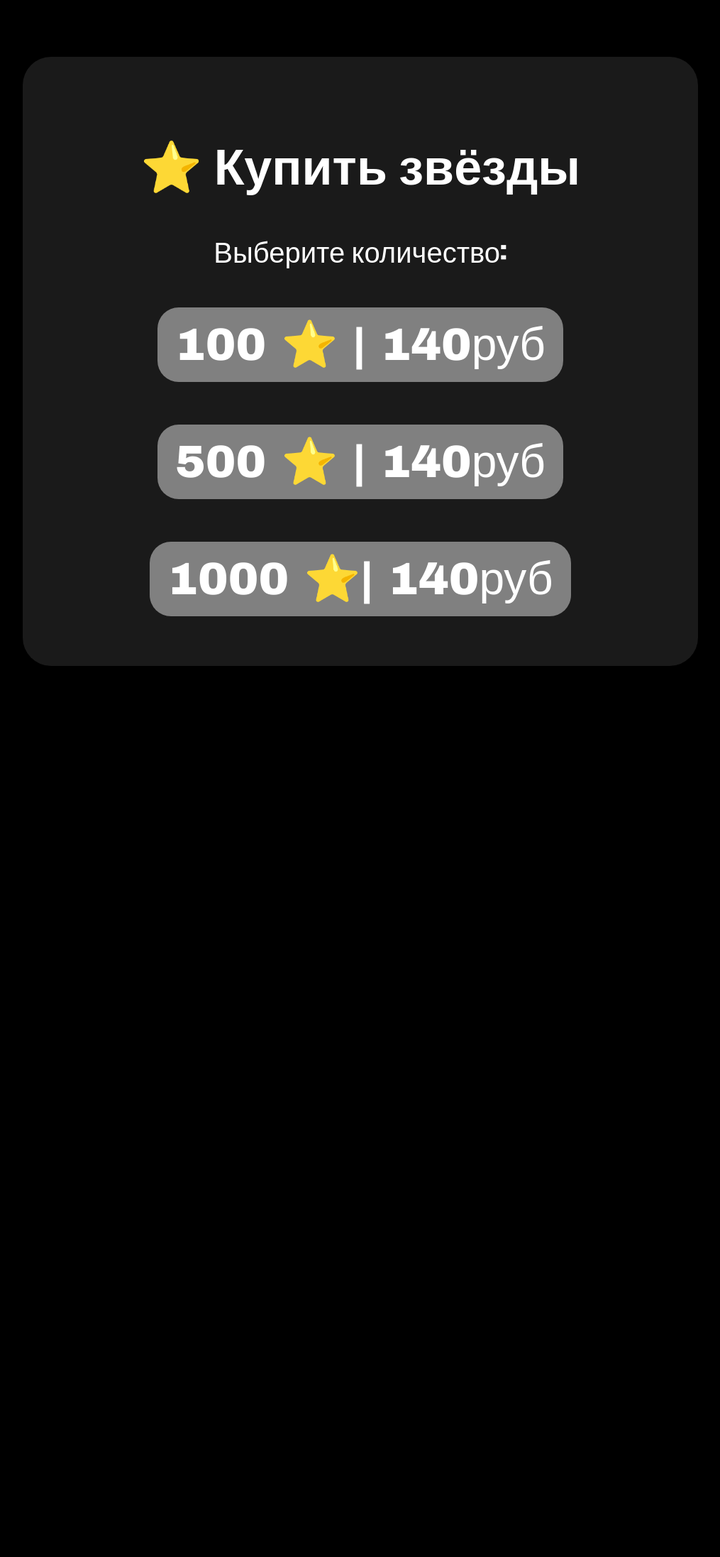
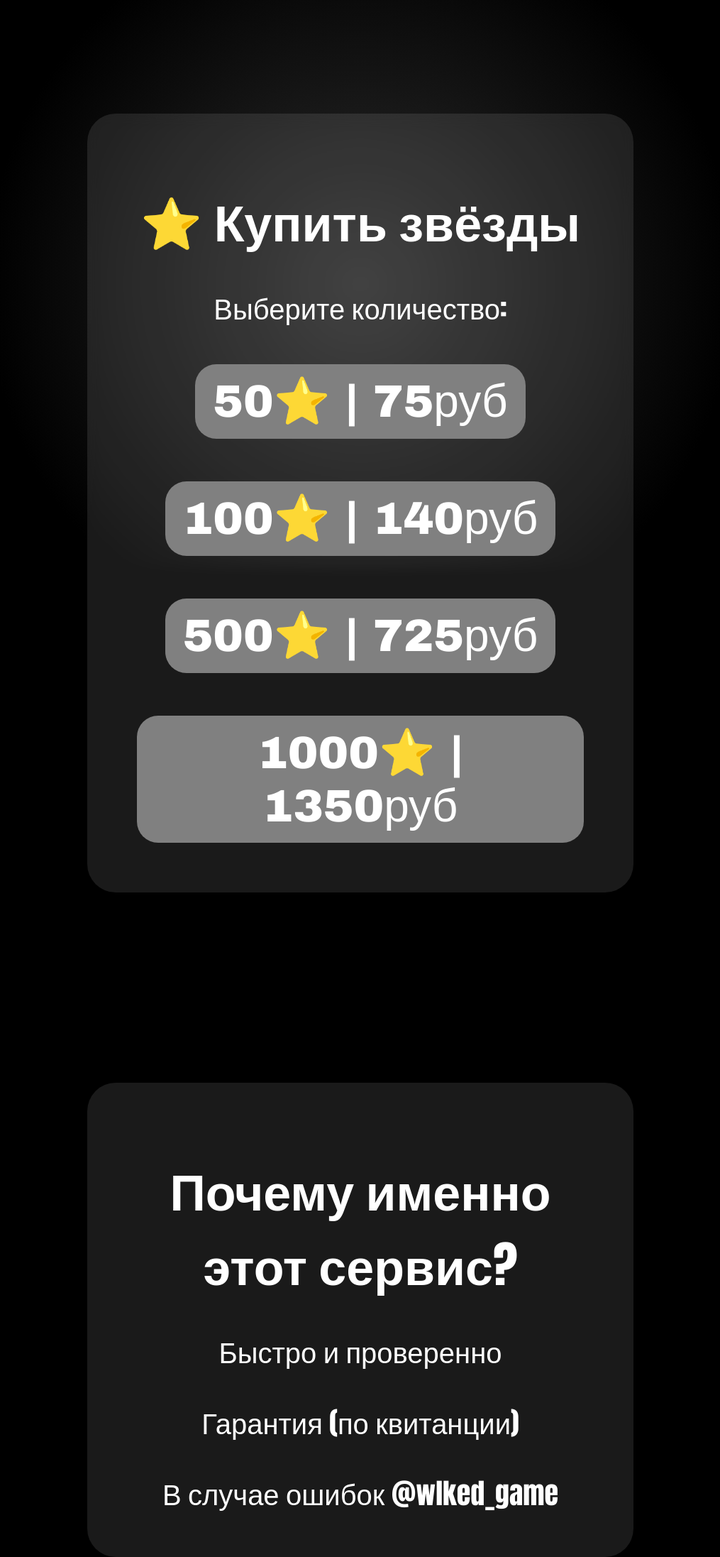
Before and after one commit to rsn771/webapp, a plain HTML site: page index.html in a window 1280 px wide. Shown: the whole page at 71% size, without its empty margins (132-1147 px from the left). Before the commit the page ends 938 px from the top, so only its background shows below. Drawn offline with nearby package versions, Linux system fonts and the light colour scheme.

Commit message:
Add files via upload

```diff
--- a/index.html
+++ b/index.html
@@ -13,20 +13,15 @@ body {
 }
 
 .card {
-  position: absolute;
-  top: 10%;
-  left: 50%;
-  transform: translateX(-50%);
+  width: 90%;
+  max-width: 650px;
+  margin: 80px auto; /* автоматически центрируем и расстояние между окнами */
   background: rgba(255,255,255,0.1);
   border-radius: 40px;
-  width: 65%;   /* увеличиваем ширину */
-  height: auto;  /* можно задать минимальную высоту */
-  padding: 40px 60px; /* внутренние отступы */
-
+  padding: 40px 60px;
   text-align: center;
   backdrop-filter: blur(10px);
   z-index: 20;
-
 }
 
 .card h2 {
@@ -55,13 +50,19 @@ body {
 .buttons button:hover {
   background: #C0C0C0;
 }
-
+.card.second {
+  top: calc(10% + 700px +20px); /* 10% от верха + высота первого окна + отступ */
+  left: 50%;
+  transform: translateX(-50%);
+  position: absolute;
+  z-index: 20; /* такой же, как у первого окна */
+}
 .vignette {
-  position: absolute;
+  position: fixed;
   top: 0; left: 0;
   width: 100%; height: 100%;
   pointer-events: none;
-  z-index: 15;
+  z-index: 5;
   background: radial-gradient(circle at var(--vx) var(--vy), rgba(255,255,255,0.25) 50%, rgba(0,0,0,1) 80%);
   opacity: 0.4; /* фиксированная яркость */
 }
@@ -70,21 +71,64 @@ body {
   to   { opacity: 0.9; }
 }
 
-canvas { display: block; }
+canvas {
+  display: block;
+  position: fixed;   /* фиксируем на весь экран */
+  top: 0;
+  left: 0;
+  z-index: 1;        /* нижний слой */
+}
+
+.vignette {
+  position: fixed;
+  top: 0; left: 0;
+  width: 100%; height: 100%;
+  pointer-events: none;
+  z-index: 5;        /* выше канваса, ниже окон */
+  background: radial-gradient(circle at 50% 50%, rgba(255,255,255,0.25) 0%, rgba(0,0,0,1) 70%);
+  opacity: 0.7;
+}
+
+.card {
+  position: absolute;
+  top: 10%;
+  left: 50%;
+  transform: translateX(-50%);
+  z-index: 20;       }
 </style>
 </head>
 <body>
 
-<div class="card">
+<div class="card first">
   <h2>⭐ Купить звёзды</h2>
   <p>Выберите количество:</p>
   <div class="buttons">
-    <p><button onclick="chooseStars(100)">100 ⭐ |  140руб</button></p>
-    <p><button onclick="chooseStars(500)">500 ⭐ |  140руб</button></p>
-    <p><button onclick="chooseStars(1000)">1000 ⭐|  140руб</button></p>
+    <p><button onclick="chooseStars(100)">50⭐ |  75руб</button></p>
+    <p><button onclick="chooseStars(500)">100⭐ |  140руб</button></p>
+    <p><button onclick="chooseStars(1000)">500⭐ |  725руб</button></p>
+    <p><button onclick="chooseStars(1000)">1000⭐ |  1350руб</button></p>
   </div>
 </div>
 
+<div class="card second">
+  <h2>Почему именно этот сервис?</h2>
+  <p>Быстро и проверенно</p>
+  <p>Гарантия (по квитанции)</p>
+  <p>В случае ошибок @wlked_game</p>
+</div>
+
+<script>
+const firstCard = document.querySelector('.card.first');
+const secondCard = document.querySelector('.card.second');
+
+function positionSecondCard() {
+  const rect = firstCard.getBoundingClientRect();
+  secondCard.style.top = rect.bottom + 300 + 'px'; // 20px отступ под первым окном
+}
+
+positionSecondCard();
+window.addEventListener('resize', positionSecondCard);
+</script>
 <script>
     // Telegram WebApp
     Telegram.WebApp.ready();
@@ -141,13 +185,13 @@ function createStarGeometry(size=1){
   const extrudeSettings = {depth:0.2, bevelEnabled:true, bevelThickness:0.05, bevelSize:0.05, bevelSegments:1};
   return new THREE.ExtrudeGeometry(shape, extrudeSettings);
 }
-
+const center = new THREE.Vector3(0, 0, 0); // центр сцены, соответствует центру экрана
 // Создаём падающие звезды
 const stars = [];
 for(let i=0;i<40;i++){
   const geometry = createStarGeometry(0.8 + Math.random()*0.5);
   const star = new THREE.Mesh(geometry, goldMaterial);
-  star.position.set(0, 20, 0);
+  star.position.copy(center);
   const theta = Math.random() * 2 * Math.PI;
 const phi = Math.random() * Math.PI;
 const speed = 0.2 + Math.random()*0.3;
```
